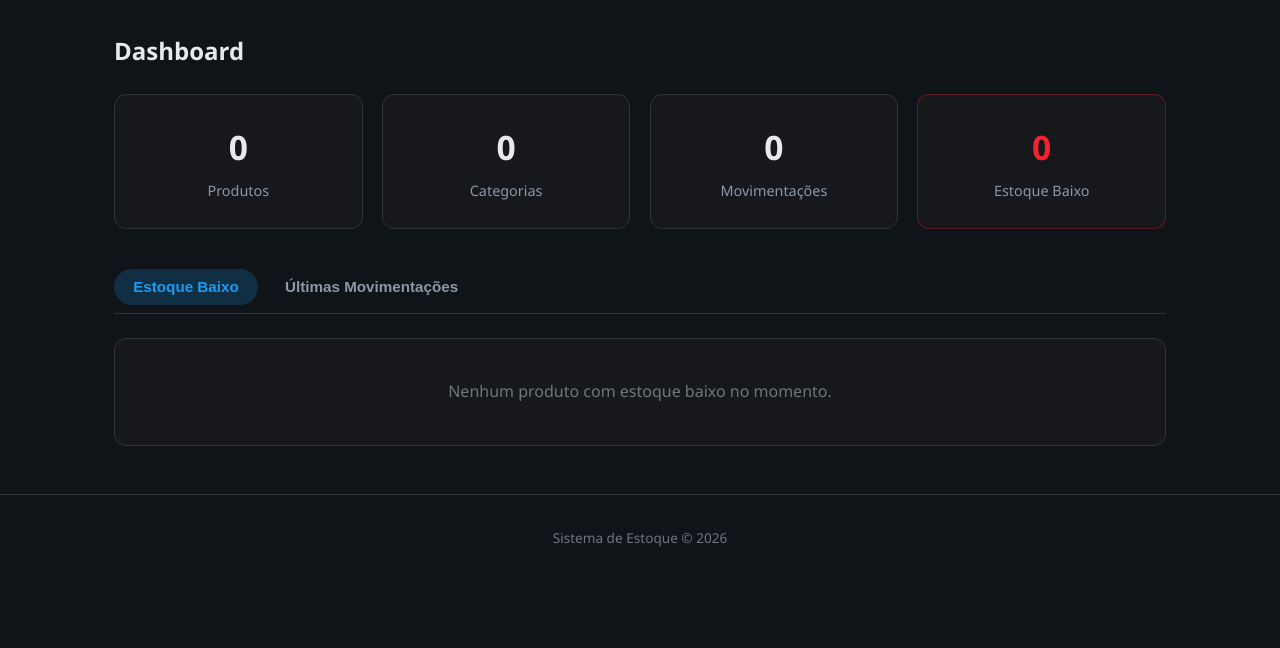
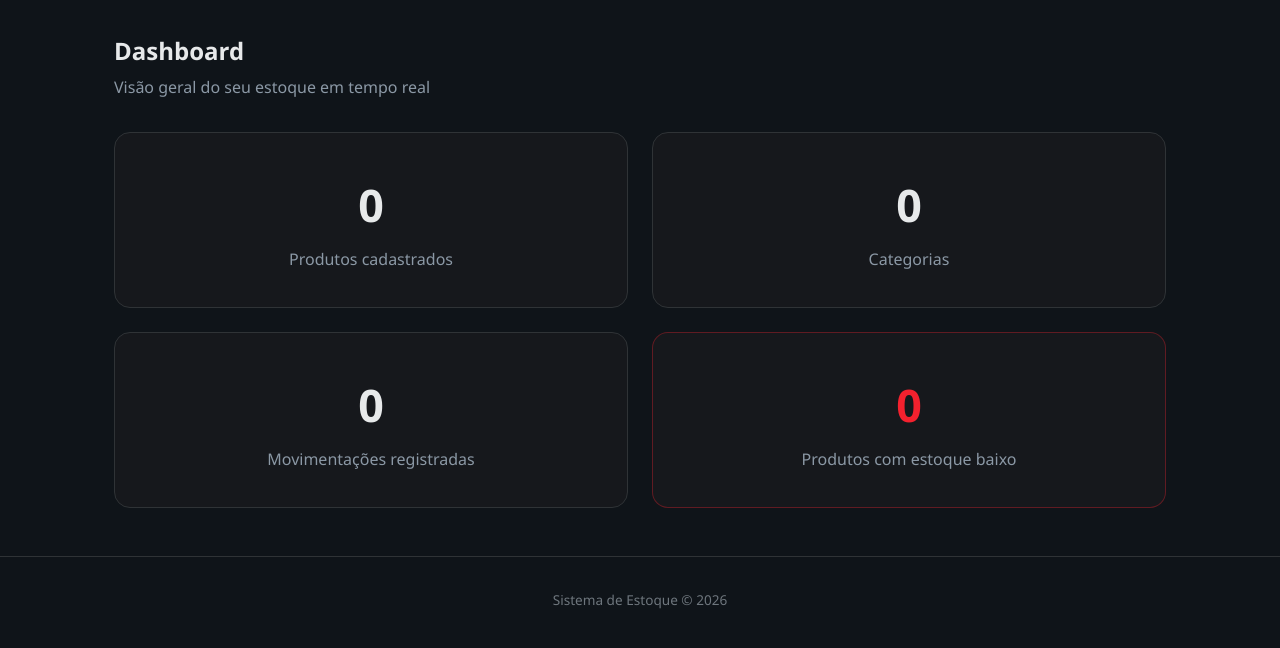
Before and after one commit to vinnyzz07/sistema-de-estoque, a Flask app: page / in a window 1280 px wide. Shown: the part 68-716 px from the top of the page. Run offline with Flask 3, Linux system fonts and the light colour scheme; data that the repository does not hold is empty.

Commit message:
Dashboard atualizada

```diff
--- a/app/static/css/style.css
+++ b/app/static/css/style.css
@@ -270,34 +270,35 @@ tr:hover td {
 
 .cards {
     display: grid;
-    grid-template-columns: repeat(auto-fit, minmax(200px, 1fr));
-    gap: 1.2rem;
-    margin: 1.5rem 0 2.5rem 0;
+    grid-template-columns: repeat(2, 1fr);
+    gap: 1.5rem;
+    margin: 2rem 0;
 }
 
 .card {
     background-color: #16181c;
-    padding: 1.6rem;
-    border-radius: 12px;
+    padding: 2.2rem 1.5rem;
+    border-radius: 16px;
     border: 1px solid #2f3336;
     text-align: center;
-    transition: border-color 0.2s;
+    transition: border-color 0.2s, transform 0.2s;
 }
 
 .card:hover {
     border-color: #536471;
+    transform: translateY(-3px);
 }
 
 .card h3 {
-    font-size: 2.1rem;
+    font-size: 2.8rem;
     font-weight: 700;
     color: #e7e9ea;
-    margin-bottom: 0.3rem;
+    margin-bottom: 0.4rem;
 }
 
 .card p {
     color: #8b98a5;
-    font-size: 0.9rem;
+    font-size: 1rem;
 }
 
 .card-alerta {
@@ -397,3 +398,17 @@ tr:hover td {
 .conteudo-aba.ativa {
     display: block;
 }
+
+.dashboard-topo {
+    margin-bottom: 0.5rem;
+}
+
+.dashboard-topo h2 {
+    margin-bottom: 0.3rem;
+}
+
+.subtitulo {
+    color: #8b98a5;
+    font-size: 1rem;
+    margin-bottom: 1.5rem;
+}
--- a/app/templates/index.html
+++ b/app/templates/index.html
@@ -3,12 +3,15 @@
 {% block titulo %}Início - Sistema de Estoque{% endblock %}
 
 {% block conteudo %}
-    <h2>Dashboard</h2>
+    <div class="dashboard-topo">
+        <h2>Dashboard</h2>
+        <p class="subtitulo">Visão geral do seu estoque em tempo real</p>
+    </div>
 
     <div class="cards">
         <div class="card">
             <h3>{{ total_produtos }}</h3>
-            <p>Produtos</p>
+            <p>Produtos cadastrados</p>
         </div>
         <div class="card">
             <h3>{{ total_categorias }}</h3>
@@ -16,76 +19,11 @@
         </div>
         <div class="card">
             <h3>{{ total_movimentacoes }}</h3>
-            <p>Movimentações</p>
+            <p>Movimentações registradas</p>
         </div>
         <div class="card card-alerta">
             <h3>{{ produtos_estoque_baixo|length }}</h3>
-            <p>Estoque Baixo</p>
+            <p>Produtos com estoque baixo</p>
         </div>
     </div>
-
-    <div class="abas">
-        <button class="aba ativa" data-aba="estoque-baixo">Estoque Baixo</button>
-        <button class="aba" data-aba="movimentacoes">Últimas Movimentações</button>
-    </div>
-
-    <div id="estoque-baixo" class="conteudo-aba ativa">
-        {% if produtos_estoque_baixo %}
-            <table>
-                <thead>
-                    <tr>
-                        <th>Produto</th>
-                        <th>Categoria</th>
-                        <th>Quantidade</th>
-                        <th>Mínimo</th>
-                    </tr>
-                </thead>
-                <tbody>
-                    {% for produto in produtos_estoque_baixo %}
-                    <tr class="estoque-baixo">
-                        <td>{{ produto.nome }}</td>
-                        <td>{{ produto.categoria.nome }}</td>
-                        <td>{{ produto.quantidade }}</td>
-                        <td>{{ produto.quantidade_minima }}</td>
-                    </tr>
-                    {% endfor %}
-                </tbody>
-            </table>
-        {% else %}
-            <p class="mensagem-vazia">Nenhum produto com estoque baixo no momento.</p>
-        {% endif %}
-    </div>
-
-    <div id="movimentacoes" class="conteudo-aba">
-        {% if ultimas_movimentacoes %}
-            <table>
-                <thead>
-                    <tr>
-                        <th>Data</th>
-                        <th>Produto</th>
-                        <th>Tipo</th>
-                        <th>Quantidade</th>
-                    </tr>
-                </thead>
-                <tbody>
-                    {% for mov in ultimas_movimentacoes %}
-                    <tr>
-                        <td>{{ mov.data.strftime('%d/%m/%Y %H:%M') }}</td>
-                        <td>{{ mov.produto.nome }}</td>
-                        <td>
-                            {% if mov.tipo == 'entrada' %}
-                                <span class="badge badge-entrada">Entrada</span>
-                            {% else %}
-                                <span class="badge badge-saida">Saída</span>
-                            {% endif %}
-                        </td>
-                        <td>{{ mov.quantidade }}</td>
-                    </tr>
-                    {% endfor %}
-                </tbody>
-            </table>
-        {% else %}
-            <p class="mensagem-vazia">Nenhuma movimentação registrada ainda.</p>
-        {% endif %}
-    </div>
 {% endblock %}
```
Also changed, not shown: README.md.
